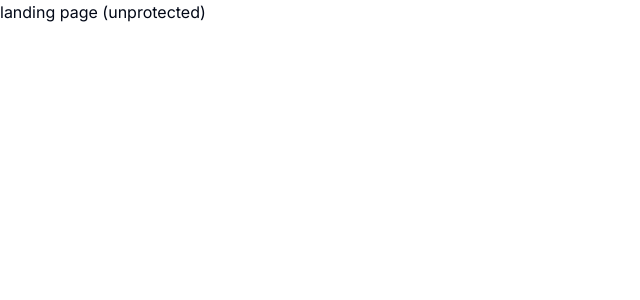
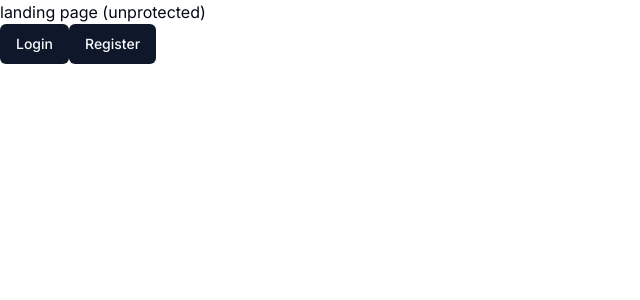
Before and after one commit to Akshat-shah05/Prodigy, a Next.js app: page / in a window 1280 px wide. Shown: the top 300 px of the page, without its empty margins (0-640 px from the left). Built offline with nearby package versions, Linux system fonts and the light colour scheme.

Commit message:
landing and dashboard

```diff
--- a/app/(dashboard)/(routes)/dashboard/page.tsx
+++ b/app/(dashboard)/(routes)/dashboard/page.tsx
@@ -1,7 +1,7 @@
-import { Button } from "@/components/ui/button";
-
 export default function DashboardPage() {
   return (
-    <p>Dashboard Page (protected) </p>
+    <div>
+      <p>Dashboard Page (protected) </p>
+    </div>
   );
 }
--- a/app/(landing)/page.tsx
+++ b/app/(landing)/page.tsx
@@ -1,6 +1,23 @@
+import { Button } from "@/components/ui/button";
+import Link from "next/link";
+
 const LandingPage = () => {
     return (
-        <div> landing page (unprotected) </div>
+        <div>
+            landing page (unprotected)
+            <div>
+                <Link href="/sign-in">
+                    <Button>
+                        Login
+                    </Button>
+                </Link>
+                <Link href="/sign-up">
+                    <Button>
+                        Register
+                    </Button>
+                </Link>
+            </div>
+        </div>
     );
 }
 
```
